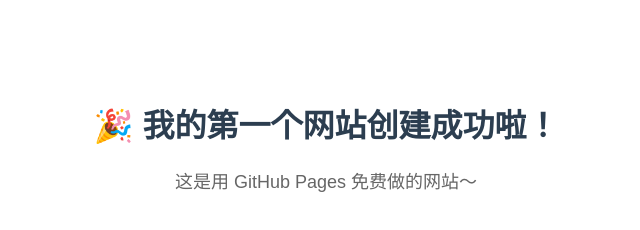
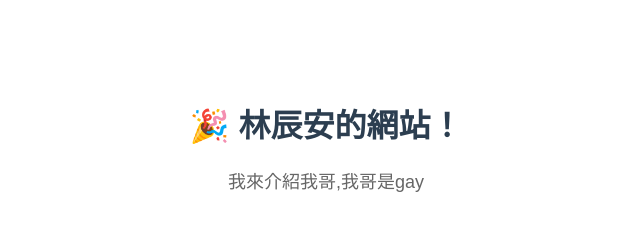
Before and after one commit to lca0423-stack/lca0423-stack.github.io, a plain HTML site: page index.html in a window 1280 px wide. Shown: the whole page, without its empty margins (314-954 px from the left). Drawn offline with Linux system fonts and the light colour scheme.

Commit message:
Update index.html

```diff
--- a/index.html
+++ b/index.html
@@ -2,7 +2,7 @@
 <html>
 <head>
     <meta charset="UTF-8">
-    <title>我的第一个网站</title>
+    <title>林辰安創建的網站</title>
     <!-- 简单美化一下文字，看起来更舒服 -->
     <style>
         body {
@@ -20,7 +20,8 @@
     </style>
 </head>
 <body>
-    <h1>🎉 我的第一个网站创建成功啦！</h1>
-    <p>这是用 GitHub Pages 免费做的网站～</p>
+    <h1>🎉 林辰安的網站！</h1>
+    <p>我來介紹我哥,我哥是gay
+    </p>
 </body>
 </html>
```
